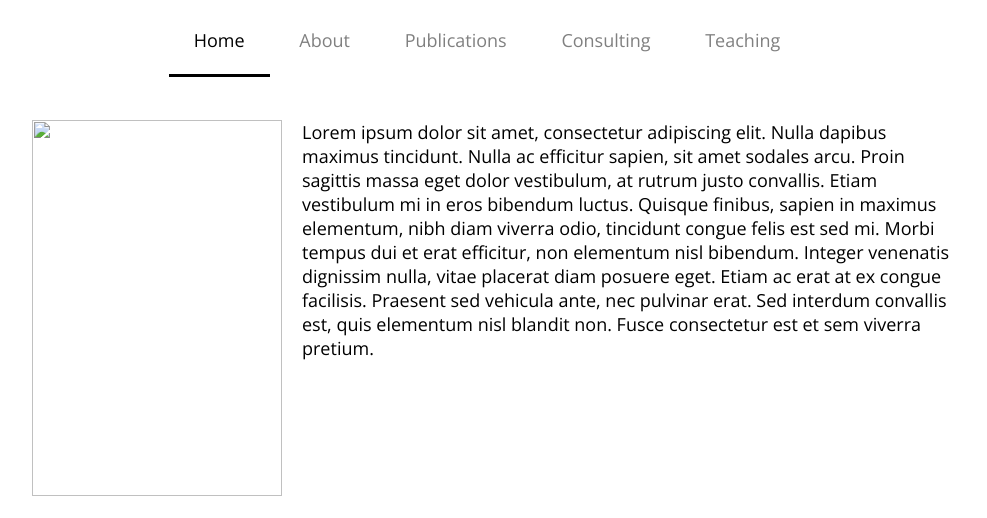
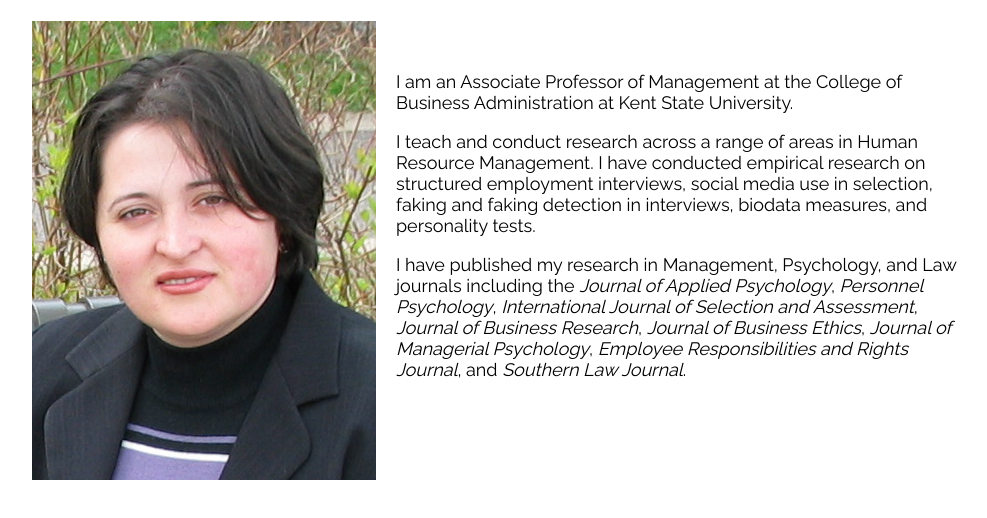
Before and after one commit to jlevashi/jlevashi.github.io, a plain HTML site: page index.html in a window 1280 px wide. Shown: the part 112-630 px from the top of the page, without its empty margins (153-1140 px from the left). Drawn offline with nearby package versions, Linux system fonts and the light colour scheme.

Commit message:
Creating front page

```diff
--- a/index.html
+++ b/index.html
@@ -11,21 +11,17 @@
 		<h1>Julia Levashina, Phd.</h1>
 	</header>
 
-	<nav>
-			<ul>
-				<li><a id="active" href="index.html">Home</a></li>
-				<li><a href="about.html">About</a></li>
-				<li><a href="publications.html">Publications</a></li>
-				<li><a href="consulting.html">Consulting</a></li>
-				<li><a href="teaching.html">Teaching</a></li>
-			</ul>
-	</nav>
-
-	<!--<hr>-->
-
 	<article>
-			<img src="Images/julia_temp.jpeg" width="250px" height="376px" align="left" hspace="20">
-		<p>Lorem ipsum dolor sit amet, consectetur adipiscing elit. Nulla dapibus maximus tincidunt. Nulla ac efficitur sapien, sit amet sodales arcu. Proin sagittis massa eget dolor vestibulum, at rutrum justo convallis. Etiam vestibulum mi in eros bibendum luctus. Quisque finibus, sapien in maximus elementum, nibh diam viverra odio, tincidunt congue felis est sed mi. Morbi tempus dui et erat efficitur, non elementum nisl bibendum. Integer venenatis dignissim nulla, vitae placerat diam posuere eget. Etiam ac erat at ex congue facilisis. Praesent sed vehicula ante, nec pulvinar erat. Sed interdum convallis est, quis elementum nisl blandit non. Fusce consectetur est et sem viverra pretium. </p>
+		<div style="display:block; height:459px">
+			<img src="Images/front.jpg" width="344px" height="459px" align="left" hspace="20">
+			<p style="padding-top:50px;">I am an Associate Professor of Management at the College of Business Administration at Kent State University.</p>
+			<p> I teach and conduct research across a range of areas in Human Resource Management. I have conducted empirical research on structured employment interviews, social media use in selection,
+				faking and faking detection in interviews, biodata measures, and personality tests.</p>
+			<p> I have published my research in Management, Psychology, and Law journals including the
+				<i>Journal of Applied Psychology</i>, <i>Personnel Psychology</i>, <i>International Journal of Selection and Assessment</i>, <i>Journal of Business Research</i>, <i>Journal of Business Ethics</i>,
+				<i>Journal of Managerial Psychology</i>, <i>Employee Responsibilities and Rights Journal</i>, and <i>Southern Law Journal</i>.
+			</p>
+		</div>
 	</article>
 </body>
 
--- a/style/style.css
+++ b/style/style.css
@@ -1,5 +1,5 @@
 @import url('https://fonts.googleapis.com/css?family=Open+Sans+Condensed:300');
-@import url('https://fonts.googleapis.com/css?family=Open+Sans');
+@import url('https://fonts.googleapis.com/css?family=Raleway');
 
 /* HEADER */
 
@@ -8,13 +8,21 @@ header {
 }
 
 h1 {
-  font-size: 40px;
   padding: 5px;
   margin: 0px;
   margin-top: 15px;
   font-family: 'Open Sans Condensed', sans-serif;
   font-weight:100;
   font-size: 60px;
+}
+
+h2 {
+   padding: 5px;
+   margin: 0px;
+   margin-top: 15px;
+   font-family: 'Open Sans Condensed', sans-serif;
+   font-weight:100;
+   font-size: 40px;
 }
 
 /* NAVIGATION MENU */
@@ -63,7 +71,7 @@ li a:hover {
 
 body {
   align-content: center;
-  font-family: 'Open Sans', sans-serif;
+  font-family: 'Raleway', sans-serif;
   font-size: 18px;
   font-weight: 100;
 }
```
Also changed, not shown: Images/front.jpg (added).
